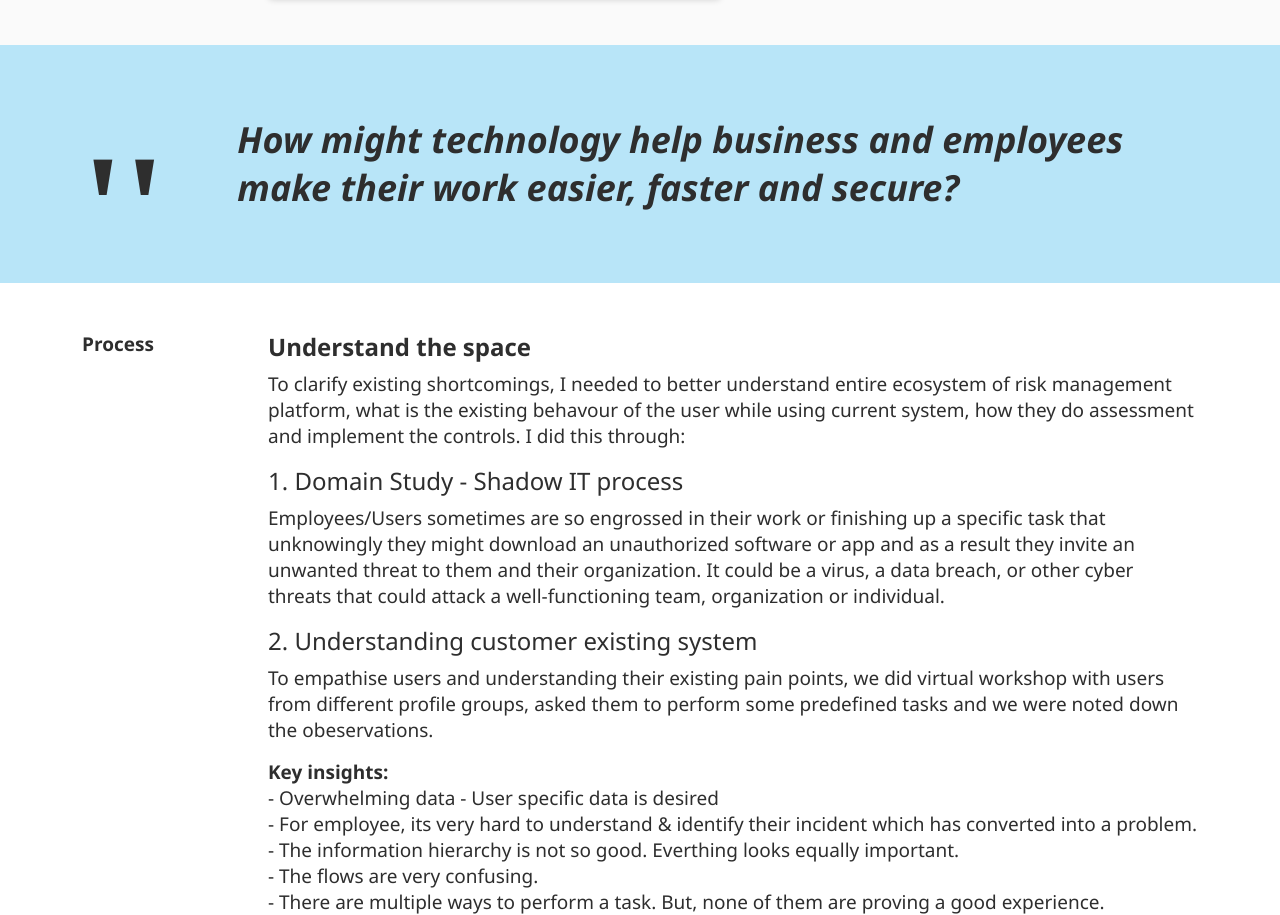
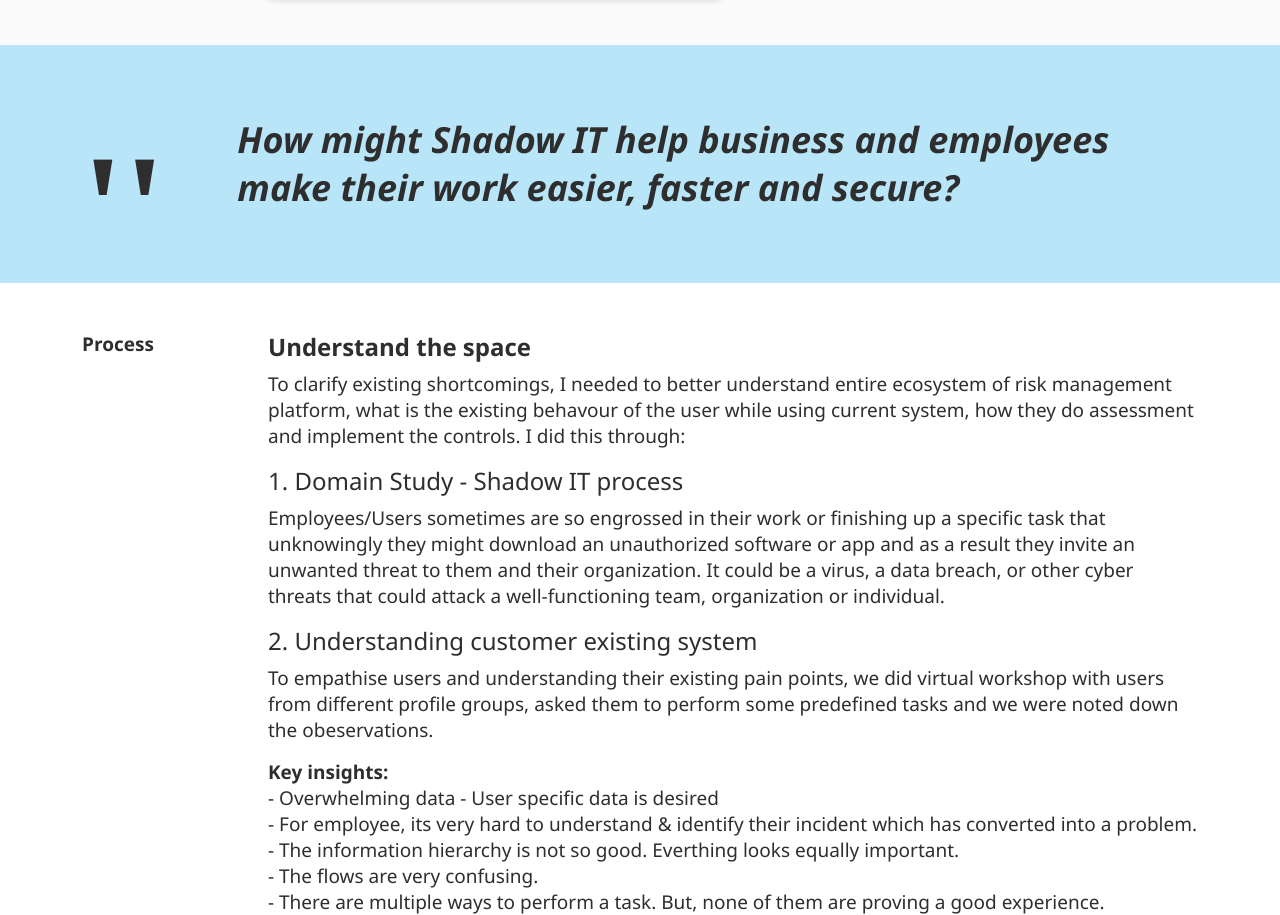
Before and after one commit to arijittanai/acwork, a website built with webpack: page shawdowIT.html in a window 1280 px wide. Shown: the part 1473-2388 px from the top of the page. Built offline with nearby package versions, Linux system fonts and the light colour scheme.

Commit message:
Text change

```diff
--- a/shawdowIT.html
+++ b/shawdowIT.html
@@ -179,7 +179,7 @@
             <div>
               <span class="project_screen_section_caption_character">''</span>
               <span
-                >How might technology help business and employees make their work easier, faster and secure?
+                >How might Shadow IT help business and employees make their work easier, faster and secure?
                 </span
               >
             </div>
```
